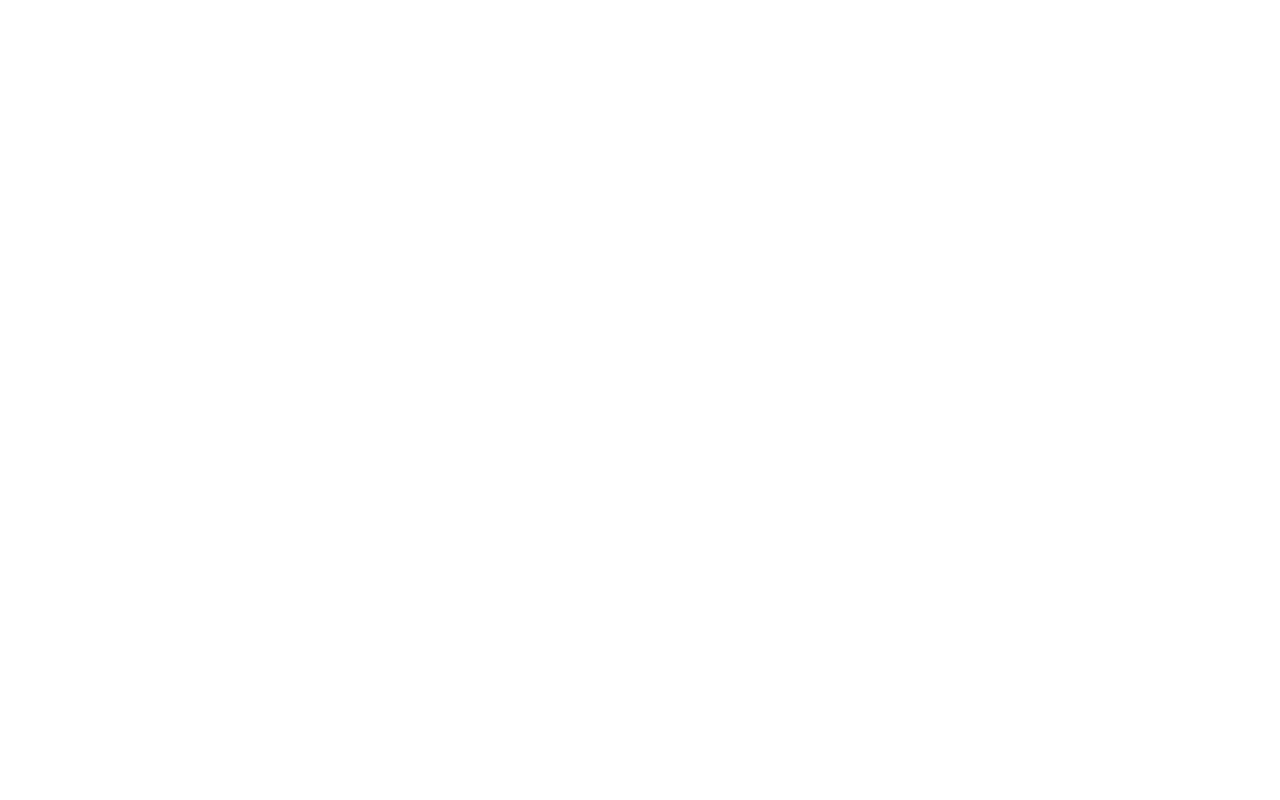
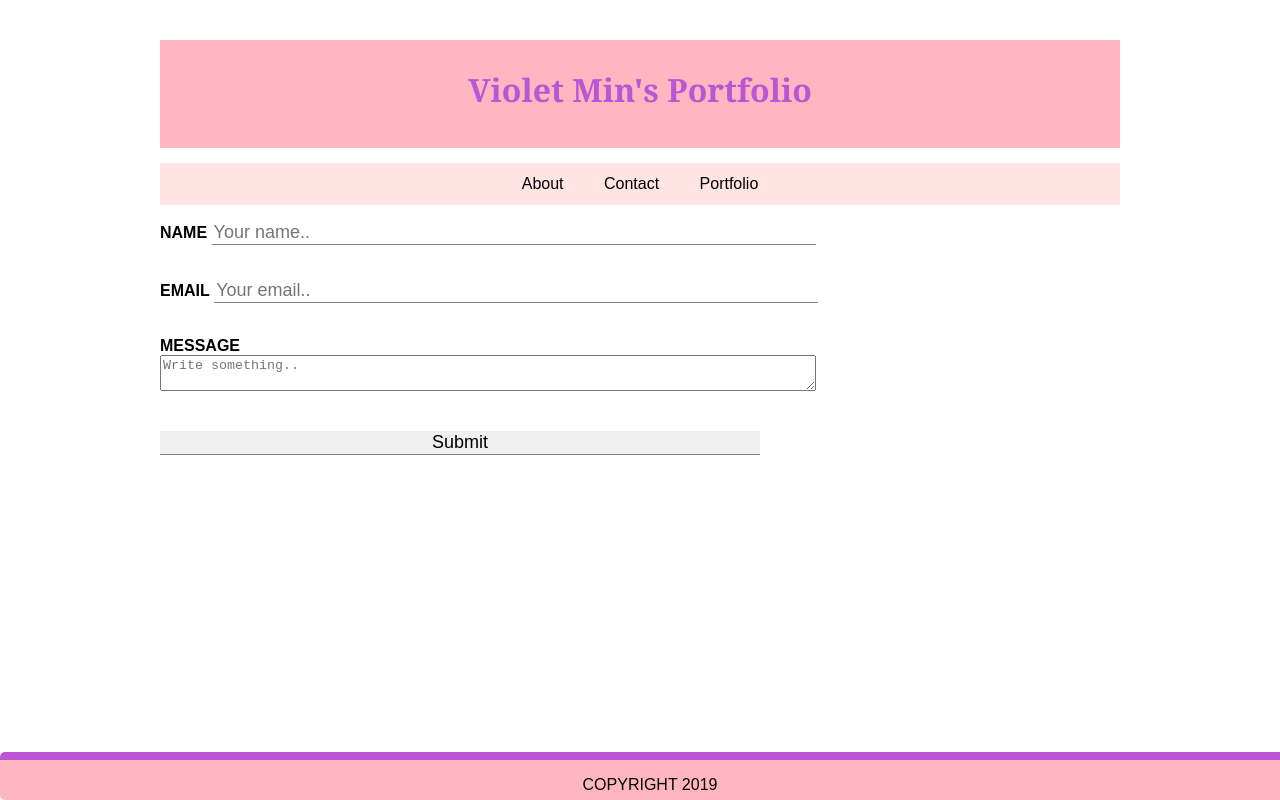
Before and after one commit to VioletShirokuma/Unit1Vi.github.io, a plain HTML site: page contact.html in a window 1280 px wide. Drawn offline with Linux system fonts and the light colour scheme.

Commit message:
Second commit and changes made

```diff
--- a/assets/css/style.css
+++ b/assets/css/style.css
@@ -0,0 +1,89 @@
+body {
+    font-family: Arial, Helvetica, sans-serif;
+    background-color: #ffffff;
+
+}
+
+#wrapper {
+    max-width: 960px;
+    margin: 0 auto;
+    background-color: #ffffff;
+    padding: 32px;
+
+}
+
+header {
+    background-color: #ffb6c1;
+    height: 100px;
+    padding: 4px;
+
+}
+
+header h1 {
+    text-align: center;
+    color: #BA55D3;
+    line-height: 50px;
+    font-family: Georgia, 'Times New Roman', Times, serif;
+}
+
+
+.main_menu {
+    padding: 5px 0 5px 0;
+    text-align: center;
+    line-height: 32px;
+    background-color: #FFE4E1;
+}
+
+ul.main_menu {
+        margin-top: 15px;
+}
+
+.main_menu li {
+    display: inline;
+    padding: 0 10px 0 10px;
+    font-size: 16px;
+}
+
+.main_menu a {
+    text-decoration: none;
+    color: #000000;
+    padding: 8px;
+
+}
+
+footer {
+    position: fixed;
+    border-top: 8px solid #BA55D3;
+    background:#ffb6c1;
+    padding:10px;
+    -moz-border-radius-topleft:5px;
+    -moz-border-radius-topright:5px;
+    border-radius:5px;
+    text-align:center;
+    color:#000000;
+    left: 0;
+    bottom: 0;
+    height: 20px;
+    width: 100%;
+    line-height:30px;
+        }
+
+
+
+.form-contact {
+
+    width: 600px;
+    border: 2px;
+    border-color: #000000;
+    border-bottom: 1px solid gray;
+    color: #000000;
+    font-size: 18px;
+    margin-bottom: 16px;
+
+
+}
+
+.left {
+    float: left;
+    padding: 0 20px 20px 0;
+   }
--- a/contact.html
+++ b/contact.html
@@ -4,9 +4,56 @@
     <meta charset="UTF-8">
     <meta name="viewport" content="width=device-width, initial-scale=1.0">
     <meta http-equiv="X-UA-Compatible" content="ie=edge">
-    <title>Document</title>
+    <title>Contact</title>
+    <link rel="stylesheet" type="text/css" href="assets/css/style.css">
 </head>
 <body>
+        <div id="wrapper">
+                <header>
+                  <h1>Violet Min's Portfolio</h1>
+                </header>
+
+                <nav>
+                    <ul class="main_menu">
+                        <li><a href="#">About</a></li>
+                        <li><a href="#">Contact</a></li>
+                        <li><a href="#">Portfolio</a></li>
+                        </ul>
+
+                </nav>
+
+        <section>
+        <p><div class="contact-form">
+                <form id="contact-form" method="post" action="action_page.php">
+
+                      <label for="fname"><b>NAME</b></label>
+                      <input type="text" name="name" class="form-contact" placeholder="Your name.."><br><br>
+
+                      <label for="fname"><b>EMAIL</b></label>
+                      <input type="email" name="email" class="form-contact" placeholder="Your email.."><br><br>
+
+                      <label for="message"><b>MESSAGE</b></label><br>
+                      <textarea id="message" name="message" placeholder="Write something.." style="width:650px"></textarea><br><br><br>
+
+                      <input type="submit" class="form-contact" value="Submit">
+
+                    </form>
+                  </div>
+
+        </p>
+        </section>
+
+        <footer>
+        <section>COPYRIGHT 2019</section>
+
+        </footer>
+
+        </div>
+
+
+
+
+
 
 </body>
 </html>
```
Also changed, not shown: index.html (+14 -10 lines), portfolio.html (+35 -1 lines).
